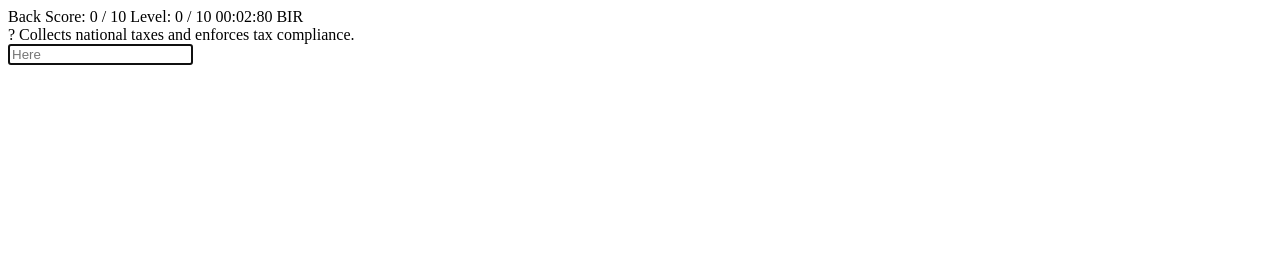
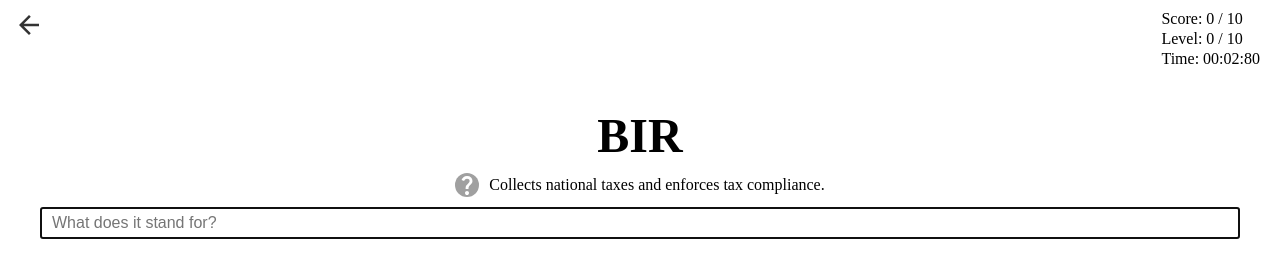
Before and after one commit to isaacnicomedez/gov-acronym-ph, a plain HTML site: page index.html in a window 1280 px wide. Both pictures are taken after a click on the button "Easy". Drawn offline with Linux system fonts and the light colour scheme.

Commit message:
Add styling for gamePage

```diff
--- a/index.html
+++ b/index.html
@@ -26,20 +26,38 @@
             <button class="hard-btn start-btn">Hard</button>
             <span class="hard-high-score"></span>
         </div>
-
-
-
     </div>
     <div id="game">
-        <span class="back-btn">Back</span>
-        <span class="score-top"></span>
-        <span class="level-top"></span>
-        <span class="time-top"></span>
-        <span class="acronym">DepEd</span>
+        <div class="board">
+            <span class="back-btn">
+                <svg xmlns="http://www.w3.org/2000/svg" viewBox="0 0 24 24" height="30px" width="30px" fill="#333">
+                    <path d="M7.83,13l5.6,5.6L12,20L4,12l8-8l1.43,1.4L7.83,11H20v2H7.83Z" />
+                </svg>
+            </span>
+            <div class="score-board">
+                <span class="score-top">Score: 1 / 10</span>
+                <span class="level-top">Level: 5 / 10</span>
+                <span class="time-top">Time: 00:00:00</span>
+            </div>
+        </div>
+        <div class="acronym-div">
+            <span class="acronym">DepEd</span>
+        </div>
         <div class="subdesc">
-            <span class="hint-icon">?</span>
-            <span class="correct-icon">/</span>
-            <span class="wrong-icon">X</span>
+            <svg class="hint-icon" xmlns="http://www.w3.org/2000/svg" viewBox="0 0 24 24" height="24px" width="24px"
+                fill="white">
+                <path
+                    d="M10.6,16q0-2.03 0.36-2.91t1.54-1.94q1.03-0.9 1.56-1.56T14.6,8.07q0-1.02-0.69-1.7T12,5.7q-1.27,0-1.94,0.77T9.13,8.05L6.55,6.95q0.52-1.6 1.92-2.78T12,3q2.63,0 4.04,1.46q1.41,1.46 1.41,3.51q0,1.25-0.54,2.14t-1.69,2.01Q14,13.3 13.74,13.91T13.48,16H10.6ZM12,22q-0.82,0-1.41-0.59T10,20t0.59-1.41T12,18t1.41,0.59Q14,19.18 14,20t-0.59,1.41T12,22Z" />
+            </svg>
+            <svg class="correct-icon" xmlns="http://www.w3.org/2000/svg" viewBox="0 0 24 24" height="24px" width="24px"
+                fill="white">
+                <path d="M9.55,18l-5.7-5.7l1.43-1.42l4.28,4.28l9.18-9.18L20.15,7.4L9.55,18Z" />
+            </svg>
+            <svg class="wrong-icon" xmlns="http://www.w3.org/2000/svg" viewBox="0 0 24 24" height="24px" width="24px"
+                fill="white">
+                <path
+                    d="M8.4,17L7,15.6L10.6,12L7,8.42l1.4-1.4l3.6,3.6l3.58-3.6l1.4,1.4L13.38,12l3.6,3.6L15.58,17L12,13.4L8.4,17Z" />
+            </svg>
             <span class="clue-span">manages basic education system</span>
             <span class="agency-span">Department of Education</span>
             <div class="end-result">
@@ -47,7 +65,9 @@
                 <span class="time"></span>
             </div>
         </div>
-        <input type="text" placeholder="Here">
+        <div class="input-div">
+            <input type="text" placeholder="What does it stand for?">
+        </div>
     </div>
 
     <script type="module" src="scripts/script.js"></script>
--- a/scripts/script.js
+++ b/scripts/script.js
@@ -186,7 +186,7 @@ function startTimer() {
 
     intervalId = setInterval(() => {
         totalmilliseconds += 10;
-        timeSpan2.textContent = formatTime(totalmilliseconds);
+        timeSpan2.textContent = `Time: ${formatTime(totalmilliseconds)}`;
     }, 10);
 }
 
--- a/styles/style.css
+++ b/styles/style.css
@@ -1,3 +1,77 @@
+* {
+    margin: 0;
+    padding: 0;
+    box-sizing: border-box;
+}
+
 .hide {
-    display: none;
+    display: none !important;
 }
+
+#game {
+    display: flex;
+    flex-direction: column;
+    gap: 10px;
+}
+
+.board {
+    padding: 10px 20px 10px 14px;
+    display: flex;
+    justify-content: space-between;
+}
+
+.score-board {
+    display: flex;
+    flex-direction: column;
+    gap: 2px;
+}
+
+.acronym-div {
+    display: flex;
+    justify-content: center;
+    align-items: center;
+    padding: 20px 0 0 0;
+}
+.acronym {
+    font-weight: 700;
+    font-size: 3em;
+}
+
+.subdesc {
+    display: flex;
+    justify-content: center;
+    align-items: center;
+    flex-wrap: wrap;
+}
+
+.input-div {
+    display: flex;
+    justify-content: center;
+    align-items: center;
+    padding: 0 40px;
+}
+input {
+    padding: 5px 10px;
+    font-size: 1em;
+    flex: 1;
+}
+
+.hint-icon {
+    background-color: #A0A0A0;
+    border-radius: 20px;
+}
+.correct-icon {
+    background-color: green;
+    border-radius: 20px;
+}
+.wrong-icon  {
+    background-color: rgb(216, 37, 37);
+    border-radius: 20px;
+}
+
+.subdesc {
+    display: flex;
+    justify-content: center;
+    align-items: center;
+    gap: 10px;
+}
```
